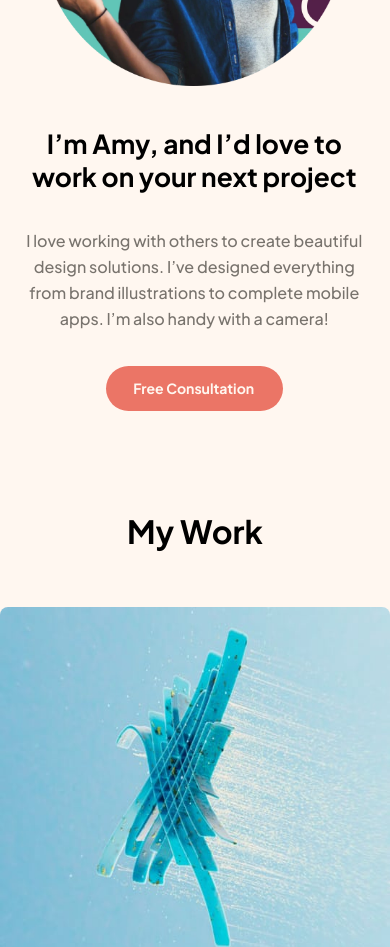
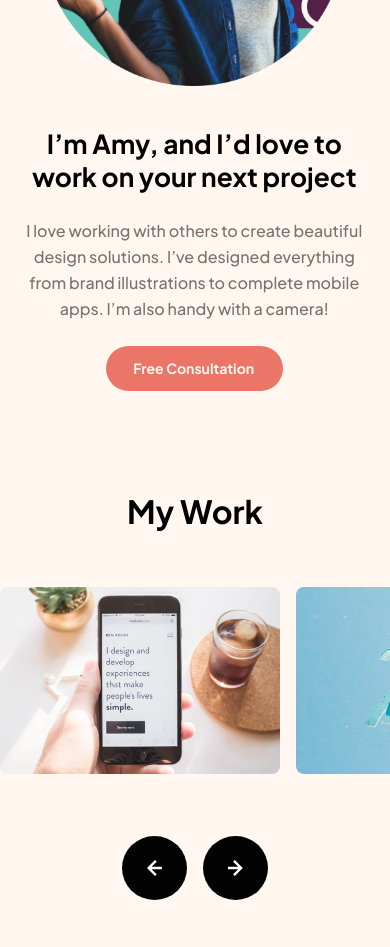
Before and after one commit to mrcordova/single-page-design-portifolio, a plain HTML site: page index.html in a window 390 px wide. Shown: the part 1780-2727 px from the top of the page. Drawn offline with Linux system fonts and the light colour scheme.

Commit message:
slider clamp

```diff
--- a/css/style.css
+++ b/css/style.css
@@ -398,7 +398,7 @@ footer {
     /* Tablet */
     /* gap: 1.5rem; */
     /* Desktop */
-    gap: 2.125rem;
+    /* gap: 2.125rem; */
 
     & h2 {
       font-size: clamp(1.625rem, 1.2672rem + 1.5267vw, 2rem);
@@ -446,10 +446,11 @@ footer {
     display: inline flex;
     overflow-x: auto;
 
+    gap: 0 clamp(0.9375rem, 0.0429rem + 3.8168vw, 1.875rem);
     /* Mobile */
     /* gap: 0rem 0.9375rem; */
     /* Tablet */
-    gap: 0rem 1.875rem;
+    /* gap: 0rem 1.875rem; */
 
     -ms-overflow-style: none; /* Internet Explorer 10+ */
     scrollbar-width: none; /* Firefox */
@@ -457,6 +458,8 @@ footer {
       display: none; /* Safari and Chrome */
     }
     & img {
+      border-radius: 0.5rem;
+      height: clamp(11.25rem, 0.5153rem + 45.8015vw, 22.5rem);
       /* Mobile */
       /* border-radius: 0.5rem; */
       /* height: 11.25rem; */
@@ -464,8 +467,8 @@ footer {
       /* border-radius: 0.5rem; */
       /* height: 22.5rem; */
       /* Desktop*/
-      border-radius: 0.5rem;
-      height: 22.5rem;
+      /* border-radius: 0.5rem; */
+      /* height: 22.5rem; */
     }
   }
 }
```
